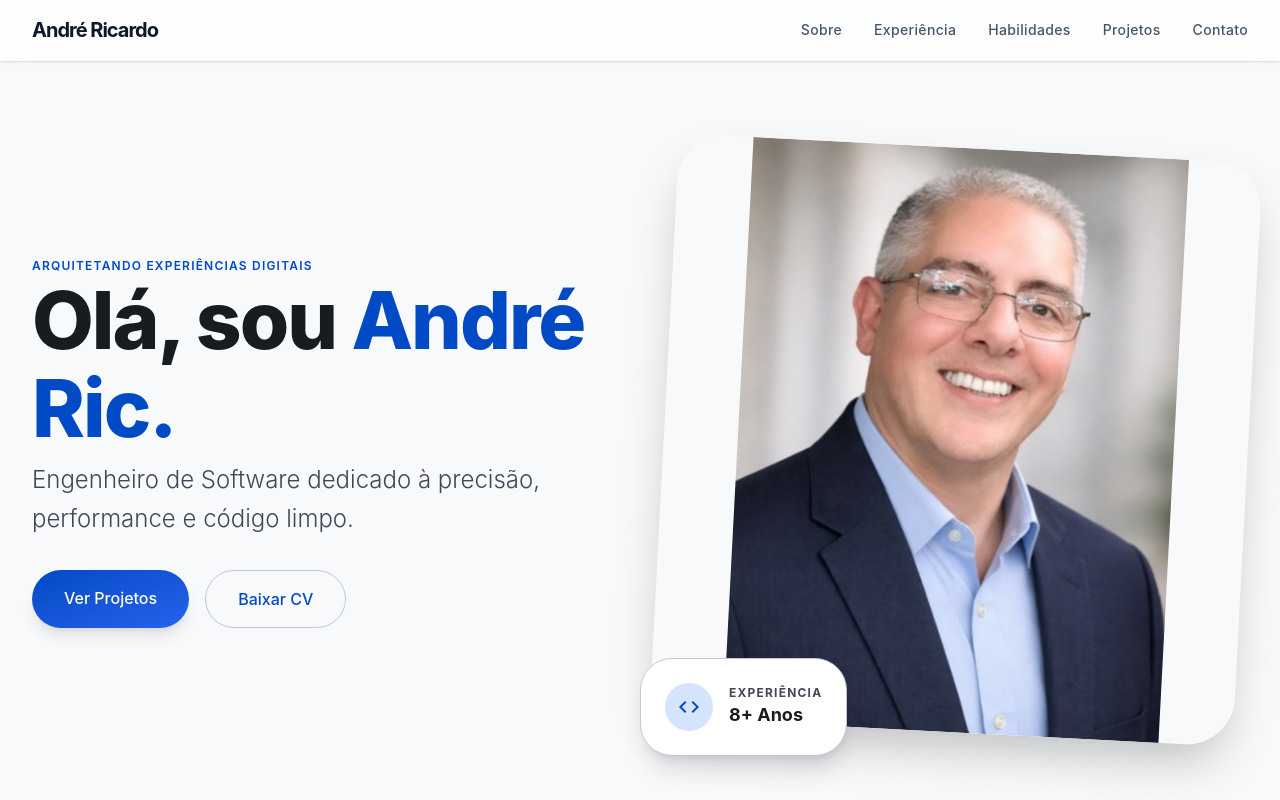
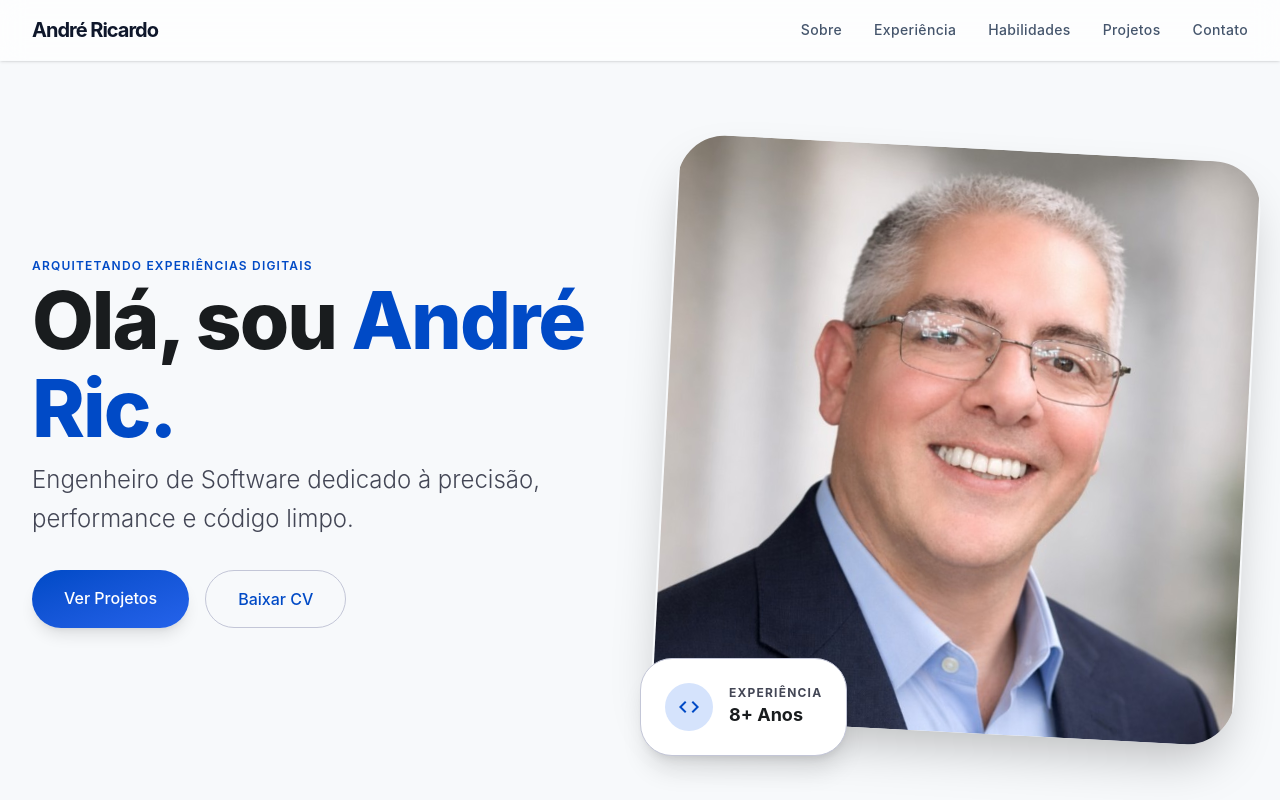
Before and after one commit to arporj/andreric.com, a React (Vite) app: page / in a window 1280 px wide. Shown: the top 800 px of the page. Built offline with nearby package versions, Linux system fonts and the light colour scheme; no server answers; the database is empty.

Commit message:
feat(hero): adiciona fotopessoal1.jpg e atualiza hero mantendo fotopessoal.jpg como backup

```diff
--- a/src/data/mockData.ts
+++ b/src/data/mockData.ts
@@ -16,7 +16,7 @@ export const siteData = {
     description: "Engenheiro de Software dedicado à precisão, performance e código limpo.",
     primaryCta: { label: "Ver Projetos", href: "#projects" },
     secondaryCta: { label: "Baixar CV", href: "#" },
-    imageSrc: "/images/fotopessoal.jpg",
+    imageSrc: "/images/fotopessoal1.jpg",
     imageAlt: "André Ric Perfil",
     badge: {
       title: "Experiência",
```
Also changed, not shown: public/images/fotopessoal1.jpg (added).
